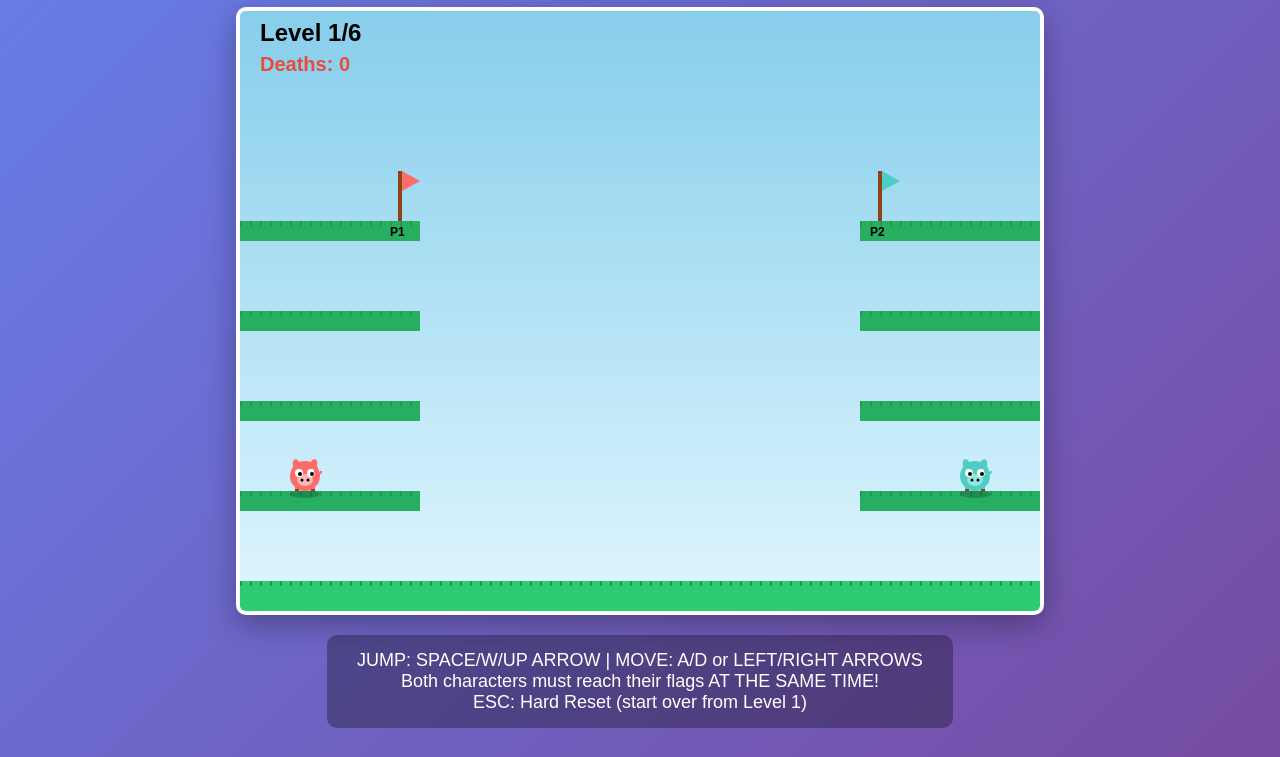
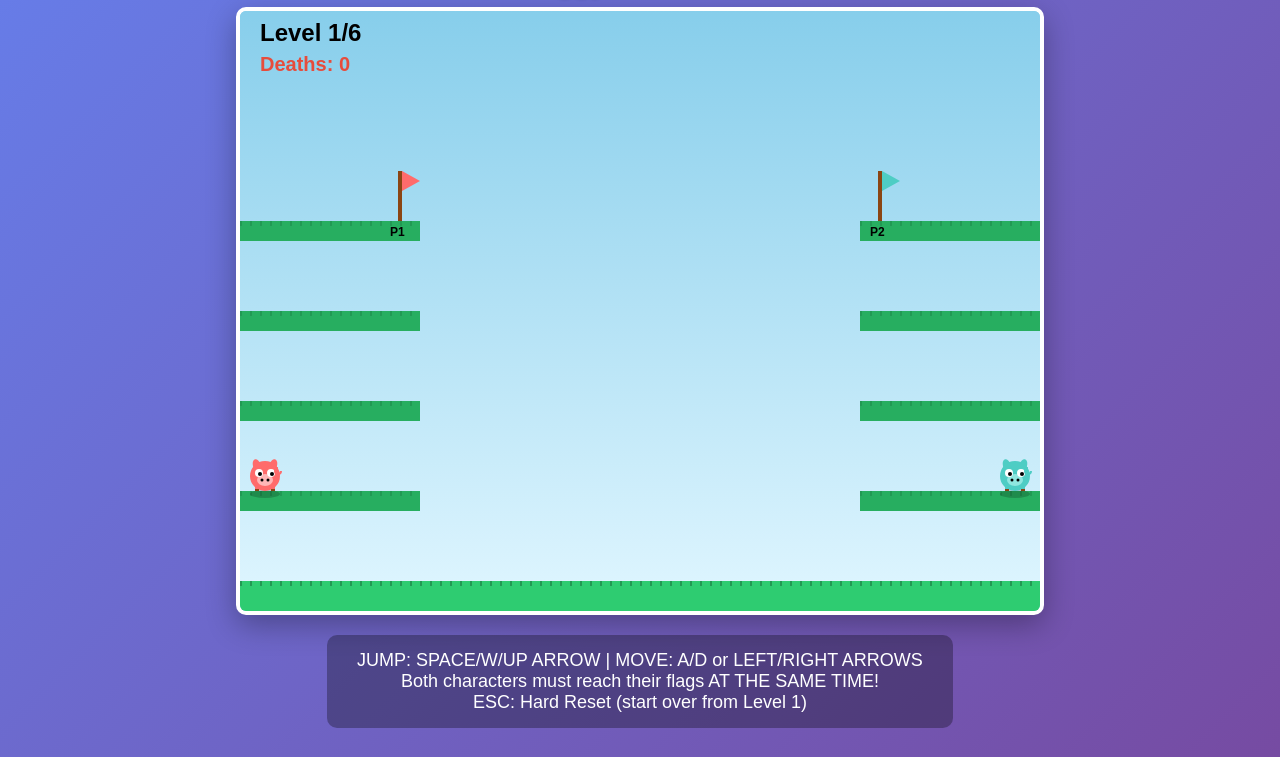
Before and after one commit to edekofsky/paltformer, a plain HTML site: page index.html in a window 1280 px wide. Shown: the part 83-840 px from the top of the page. Drawn offline with Linux system fonts and the light colour scheme.

Commit message:
Increase space between pigs at start
- Moved player1 from x:50 to x:10 (closer to left edge)
- Moved player2 from x:720 to x:760 (closer to right edge)
- Increased distance between pigs from 670px to 750px
- Applied to all 6 levels for consistency

Co-Authored-By: Claude Sonnet 4.5 <noreply@anthropic.com>

```diff
--- a/index.html
+++ b/index.html
@@ -134,9 +134,9 @@
 
         // Player 1 (Red)
         const player1 = {
-            x: 50,
+            x: 10,
             y: 450,
-            startX: 50,
+            startX: 10,
             startY: 450,
             width: 30,
             height: 30,
@@ -152,9 +152,9 @@
 
         // Player 2 (Blue)
         const player2 = {
-            x: 720,
+            x: 760,
             y: 450,
-            startX: 720,
+            startX: 760,
             startY: 450,
             width: 30,
             height: 30,
@@ -190,8 +190,8 @@
                     { x: 140, y: 160, width: 40, height: 50 },
                     { x: 620, y: 160, width: 40, height: 50 }
                 ],
-                player1Start: { x: 50, y: 450 },
-                player2Start: { x: 720, y: 450 }
+                player1Start: { x: 10, y: 450 },
+                player2Start: { x: 760, y: 450 }
             },
 
             // LEVEL 2: Both move RIGHT together
@@ -220,8 +220,8 @@
                     { x: 120, y: 120, width: 40, height: 50 },
                     { x: 640, y: 120, width: 40, height: 50 }
                 ],
-                player1Start: { x: 50, y: 450 },
-                player2Start: { x: 720, y: 450 }
+                player1Start: { x: 10, y: 450 },
+                player2Start: { x: 760, y: 450 }
             },
 
             // LEVEL 3: Converge to center goals - both move RIGHT
@@ -246,8 +246,8 @@
                     { x: 360, y: 120, width: 40, height: 50 },
                     { x: 400, y: 120, width: 40, height: 50 }
                 ],
-                player1Start: { x: 50, y: 450 },
-                player2Start: { x: 720, y: 450 }
+                player1Start: { x: 10, y: 450 },
+                player2Start: { x: 760, y: 450 }
             },
 
             // LEVEL 4: Synchronized jumps - vertical with moving platform
@@ -271,8 +271,8 @@
                     { x: 360, y: 130, width: 40, height: 50 },
                     { x: 400, y: 130, width: 40, height: 50 }
                 ],
-                player1Start: { x: 50, y: 450 },
-                player2Start: { x: 720, y: 450 }
+                player1Start: { x: 10, y: 450 },
+                player2Start: { x: 760, y: 450 }
             },
 
             // LEVEL 5: Right then up - both follow same path direction
@@ -303,8 +303,8 @@
                     { x: 90, y: 90, width: 40, height: 50 },
                     { x: 670, y: 90, width: 40, height: 50 }
                 ],
-                player1Start: { x: 50, y: 450 },
-                player2Start: { x: 720, y: 450 }
+                player1Start: { x: 10, y: 450 },
+                player2Start: { x: 760, y: 450 }
             },
 
             // LEVEL 6: Final - complex but symmetrical
@@ -339,8 +339,8 @@
                     { x: 360, y: 40, width: 40, height: 50 },
                     { x: 400, y: 40, width: 40, height: 50 }
                 ],
-                player1Start: { x: 50, y: 450 },
-                player2Start: { x: 720, y: 450 }
+                player1Start: { x: 10, y: 450 },
+                player2Start: { x: 760, y: 450 }
             }
         ];
 
```
